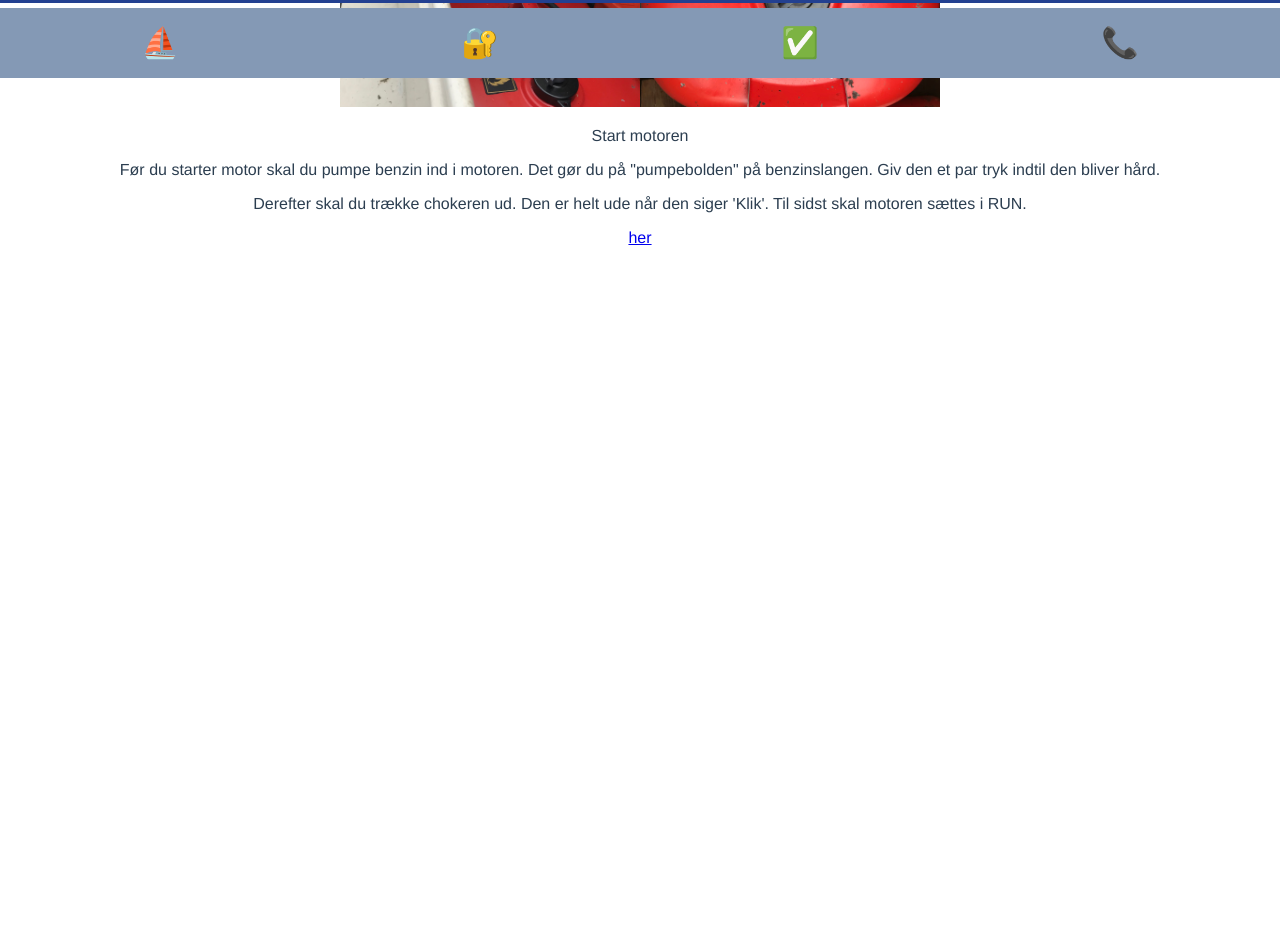
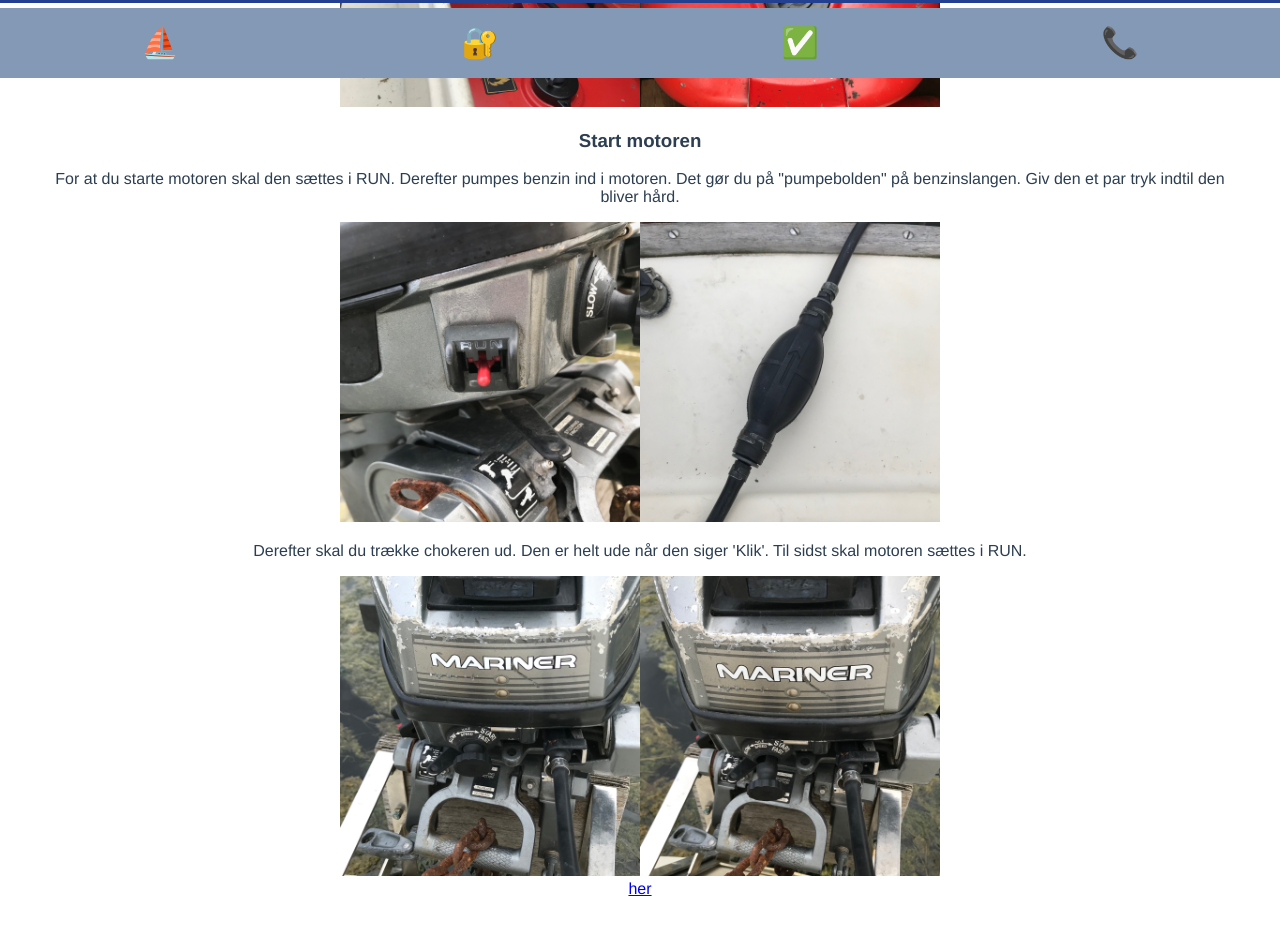
Before and after one commit to nprasmussen/boatflex-app, a Vue app: page /#/ in a window 1280 px wide. Shown: the part 722-1656 px from the top of the page. Before the commit the page ends 1089 px from the top, so only its background shows below. Built offline with nearby package versions, Linux system fonts and the light colour scheme; no server answers.

Commit message:
Adds instructions to turn on motor

```diff
--- a/src/views/Home.vue
+++ b/src/views/Home.vue
@@ -15,9 +15,19 @@
       <img src="../../public/img/instrukser/benzin-tank-ventil.jpg" alt="">
     </div>
 
-    <p>Start motoren</p>
-    <p>Før du starter motor skal du pumpe benzin ind i motoren. Det gør du på "pumpebolden" på benzinslangen. Giv den et par tryk indtil den bliver hård.</p>
+    <h3>Start motoren</h3>
+    <p>For at du starte motoren skal den sættes i RUN. Derefter pumpes benzin ind i motoren. Det gør du på "pumpebolden" på benzinslangen. Giv den et par tryk indtil den bliver hård.</p>
+    <div class="two-images">
+      <img src="../../public/img/instrukser/motor-on.jpg" alt="">
+      <img src="../../public/img/instrukser/motor-pumpe.jpg" alt="">
+    </div>
     <p>Derefter skal du trække chokeren ud. Den er helt ude når den siger 'Klik'. Til sidst skal motoren sættes i RUN.</p>
+    <div class="two-images">
+      <img src="../../public/img/instrukser/motor-choker-ind.jpg" alt="">
+      <img src="../../public/img/instrukser/motor-choker-ud.jpg" alt="">
+    </div>
+
+
 
     <router-link to="/adgang">her</router-link>
   </div>
```
